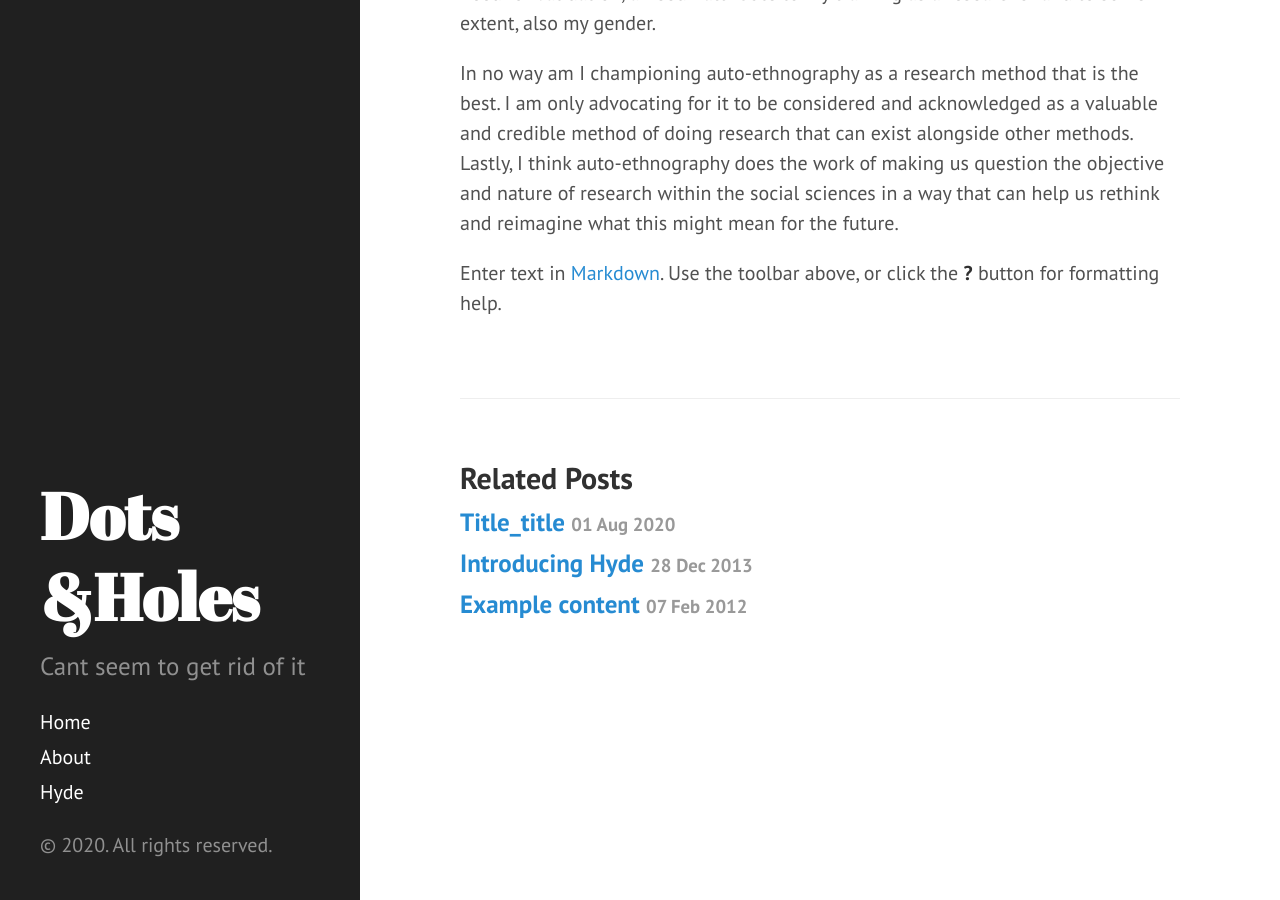
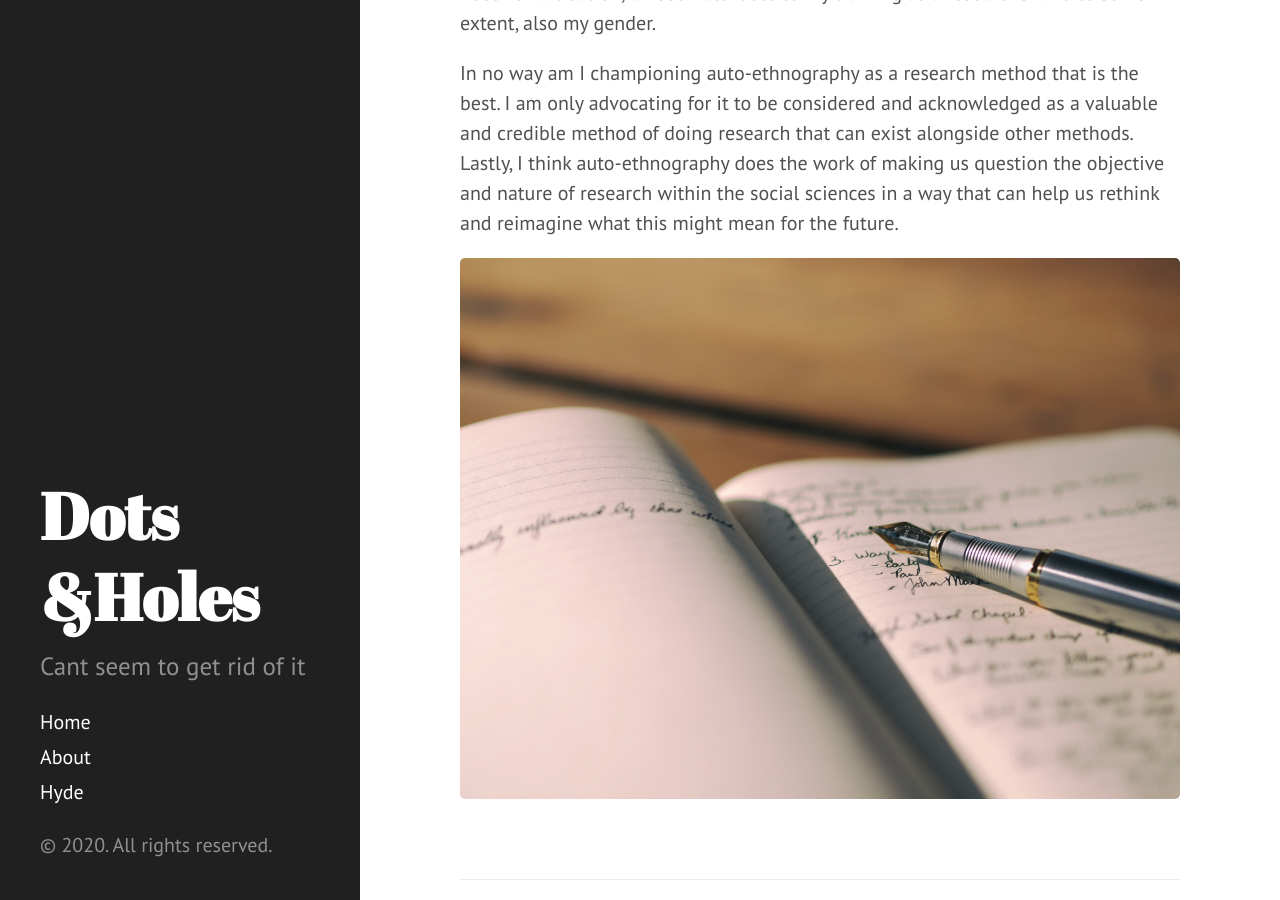
Before and after one commit to dotsandholes/dotsandholes.github.io, a Jekyll site: the page built from _posts/2020-08-01-a-little-bit-of-you-a-little-bit-of-me-auto-ethnography-as-a-research-method.md, in a window 1280 px wide and 900 px high, scrolled down 3652 px. Built offline with Jekyll 4.4.1, drawn with Linux system fonts in a browser that asks for light colours.

Commit message:
Update 2020-08-01-a-little-bit-of-you-a-little-bit-of-me-auto-ethnography-as-a-research-method.md

```diff
--- a/_posts/2020-08-01-a-little-bit-of-you-a-little-bit-of-me-auto-ethnography-as-a-research-method.md
+++ b/_posts/2020-08-01-a-little-bit-of-you-a-little-bit-of-me-auto-ethnography-as-a-research-method.md
@@ -22,4 +22,4 @@ It is not that auto-ethnography is devoid of limitations. It can be used only in
 
 In no way am I championing auto-ethnography as a research method that is the best. I am only advocating for it to be considered and acknowledged as a valuable and credible method of doing research that can exist alongside other methods. Lastly, I think auto-ethnography does the work of making us question the objective and nature of research within the social sciences in a way that can help us rethink and reimagine what this might mean for the future.
 
-Enter text in [Markdown](http://daringfireball.net/projects/markdown/). Use the toolbar above, or click the **?** button for formatting help.
+![aaron-burden-CKlHKtCJZKk-unsplash.jpg]({{site.baseurl}}/assets/aaron-burden-CKlHKtCJZKk-unsplash.jpg)
```
Also changed, not shown: other parts of _posts/2020-08-01-a-little-bit-of-you-a-little-bit-of-me-auto-ethnography-as-a-research-method.md (+1 -1 lines).
